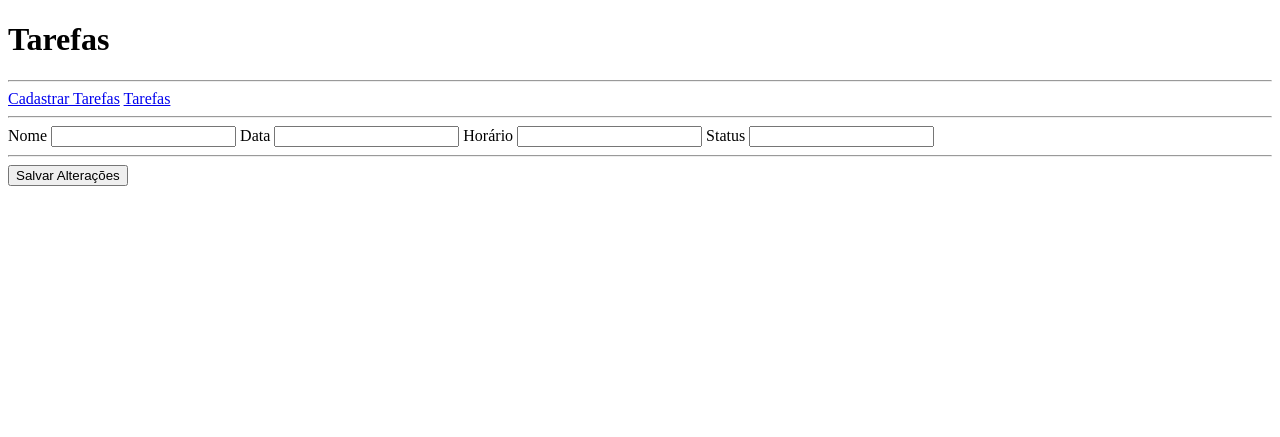
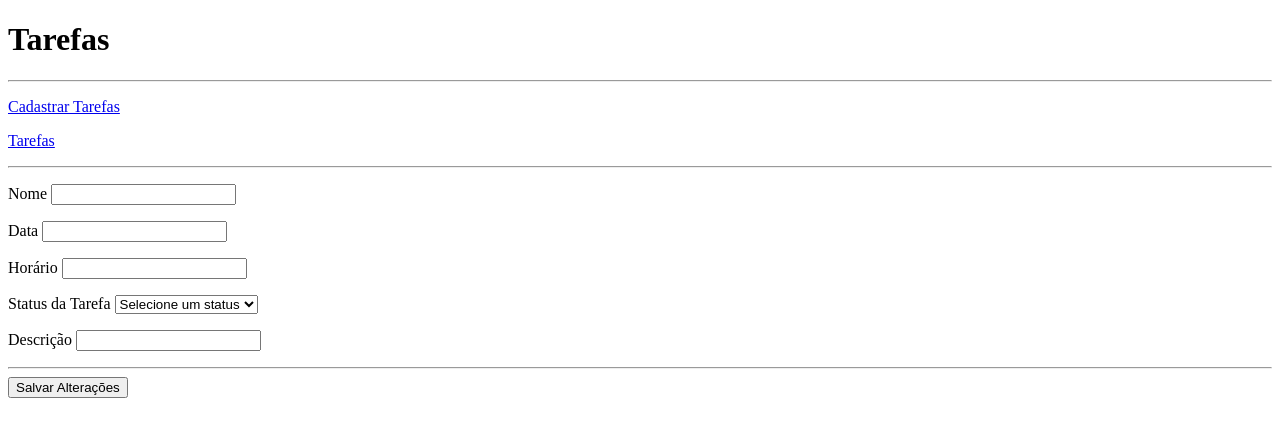
Before and after one commit to gabrielcoelhoFJ7/Controle_de_Tarefas, a Flask app: template templates/editar.html in a window 1280 px wide. Shown: the top 437 px of the page. Run offline with Flask 3, Linux system fonts and the light colour scheme; the template is opened without the code that fills it, so the values that code supplies are empty; parts of the project's set-up code (start-up, migrations or seed data) failed here and were passed over.

Commit message:
controle de tarefas

```diff
--- a/app.py
+++ b/app.py
@@ -57,34 +57,54 @@ def cadastrar():
             )
             form_evento.save()
             flash("Veterinário criado com sucesso!", "success")
-            return redirect(url_for('tarefa'))
+            return redirect(url_for('listar'))
 
     return render_template('cadastro.html')
 
 @app.route('/tarefa', methods=['GET'])
-def tarefa():
+def listar():
     lista = db_session.execute(select(Tarefa)).scalars().all()
 
     return render_template('lista.html',
                            lista=lista,
                            )
 
+
+@app.route('/tarefa/<int:id_tarefa>', methods=['GET', 'POST'])
 def editar(id_tarefa):
+    # Fetch the task from the database
     tarefa = db_session.execute(select(Tarefa).where(Tarefa.id_tarefa == id_tarefa)).scalar()
+
+    if tarefa is None:
+        flash("Tarefa não encontrada.")
+        return redirect(url_for("listar"))
 
     if request.method == "POST":
         if not request.form.get("form_nome"):
             flash("O campo 'Nome' é obrigatório.")
         else:
+            # Update the task with form data
             tarefa.nome_tarefa = request.form["form_nome"]
             tarefa.data = request.form["form_data"]
             tarefa.horario = request.form["form_horario"]
             tarefa.status = request.form["form_status"]
             tarefa.descricao = request.form["form_descricao"]
-            tarefa.save()
-            return redirect(url_for("tarefa"))
+
+            # Save changes to the database
+            db_session.commit()
+            flash("Tarefa atualizada com sucesso!")
+            return redirect(url_for("listar"))
 
     return render_template('editar.html', tarefa=tarefa)
+
+@app.route('/delete/<int:id_tarefa>', methods=['GET'])
+def deletar(id_tarefa):
+
+    var_tarefa = select(Tarefa).where(id_tarefa == Tarefa.id_tarefa)
+    var_tarefa = db_session.execute(var_tarefa).scalar()
+    var_tarefa.delete()
+
+    return redirect(url_for('listar'))
 
 
 if __name__ == '__main__':
--- a/templates/editar.html
+++ b/templates/editar.html
@@ -1,21 +1,33 @@
 {% extends 'index.html' %}
 
 {% block conteudo %}
-
-    <form action="{{ url_for('editar', id=tarefa.id_tarefa) }}" method="POST">
+    <form action="{{ url_for('editar', id_tarefa=tarefa.id_tarefa) }}" method="POST">
+        <p>
             <label>Nome</label>
             <input type="text" name="form_nome" value="{{ tarefa.nome_tarefa }}" required>
-
+        </p>
+        <p>
             <label>Data</label>
             <input type="text" name="form_data" value="{{ tarefa.data }}">
-
+        </p>
+        <p>
             <label>Horário</label>
             <input type="text" name="form_horario" value="{{ tarefa.horario }}">
-
-        <label>Status</label>
-        <input type="text" name="form_status" value="{{ tarefa.status }}">
+        </p>
+        <p>
+            <label>Status da Tarefa</label>
+            <select name="form_status" required>
+                <option value="">Selecione um status</option>
+                <option value="Pendente" {% if tarefa.status == 'Pendente' %}selected{% endif %}>Pendente</option>
+                <option value="Em Progresso" {% if tarefa.status == 'Em Progresso' %}selected{% endif %}>Em Progresso</option>
+                <option value="Concluída" {% if tarefa.status == 'Concluída' %}selected{% endif %}>Concluída</option>
+            </select>
+        </p>
+        <p>
+            <label>Descrição</label>
+            <input type="text" name="form_descricao" value="{{ tarefa.descricao }}">
+        </p>
         <hr>
         <button type="submit">Salvar Alterações</button>
     </form>
-
 {% endblock conteudo %}
--- a/templates/index.html
+++ b/templates/index.html
@@ -5,12 +5,23 @@
     <title>Cadastro de tarefas</title>
 </head>
 <body>
-    <h1>Tarefas</h1>
-    <hr>
+<h1>Tarefas</h1>
+<hr>
+
+<p>
     <a href="{{ url_for('cadastrar') }}">Cadastrar Tarefas</a>
-    <a href="{{ url_for('tarefa') }}">Tarefas</a>
-    <hr>
-    {% block conteudo %}
-    {% endblock %}
+</p>
+<p>
+    <a href="{{ url_for('listar') }}">Tarefas</a>
+</p>
+<hr>
+{%- for mensagem in get_flashed_messages() %}
+    <div class="flash-message">
+        {{ mensagem }}
+        <button class="close-button" onclick="this.parentElement.style.display='none';">X</button>
+    </div>
+{%- endfor %}
+{% block conteudo %}
+{% endblock %}
 </body>
 </html>
--- a/templates/lista.html
+++ b/templates/lista.html
@@ -9,7 +9,8 @@
     <p>Data: {{ item.data }}</p>
     <p>Horário: {{ item.horario }}</p>
     <p>Status: {{ item.status }}</p>
-    <a href="{{ url_for('cadastrar', id_tarefa=item.id_tarefa) }}" >Editar</a>
+    <a href="{{ url_for('editar', id_tarefa=item.id_tarefa) }}" >Editar</a>
+    <a href="{{ url_for('deletar', id_tarefa=item.id_tarefa) }}" >Deletar</a>
 {% endfor %}
 
 {% endblock conteudo %}
```
Also changed, not shown: templates/cadastro.html (+12 -6 lines), banco.db. Lines whose indentation alone changed are shown as unchanged.
